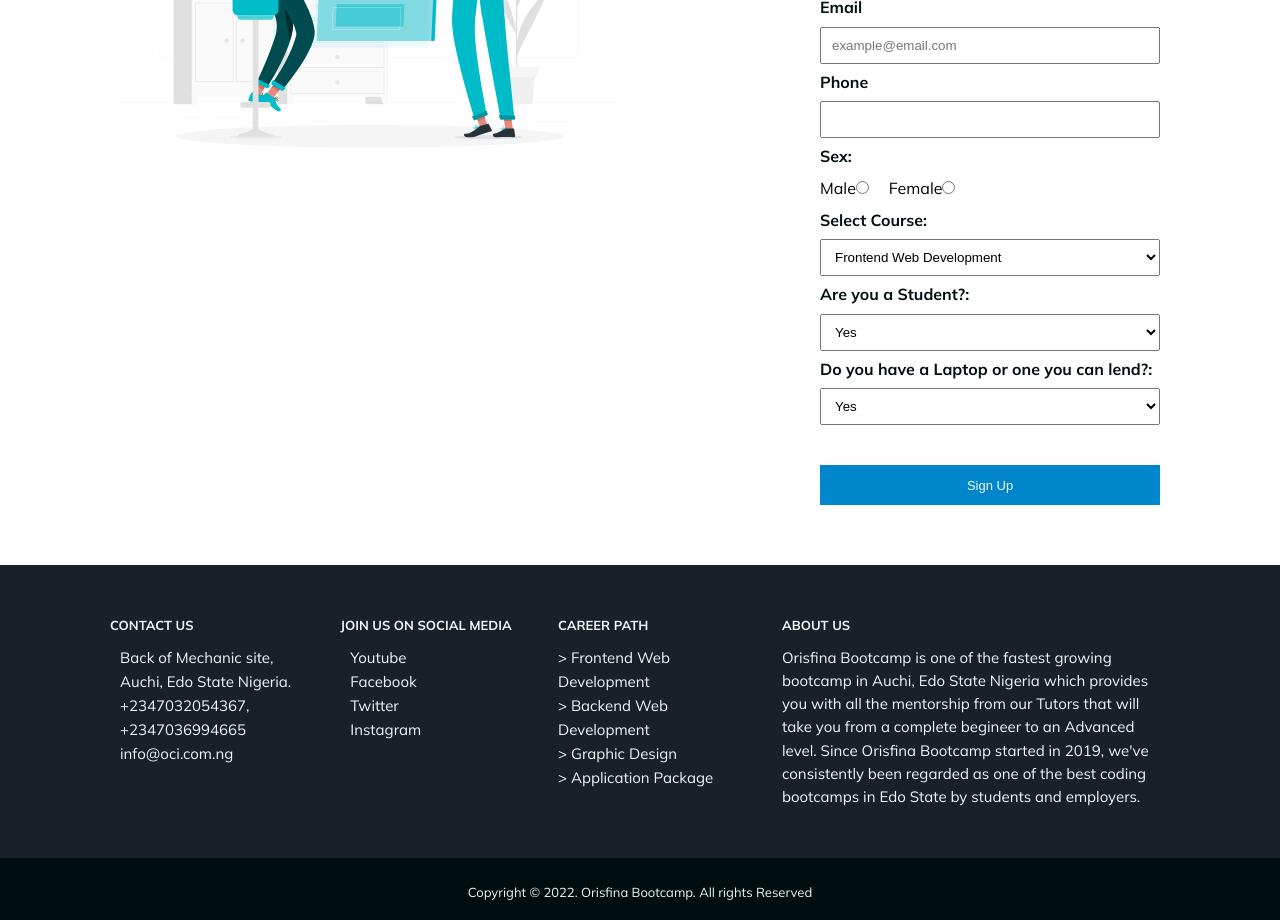
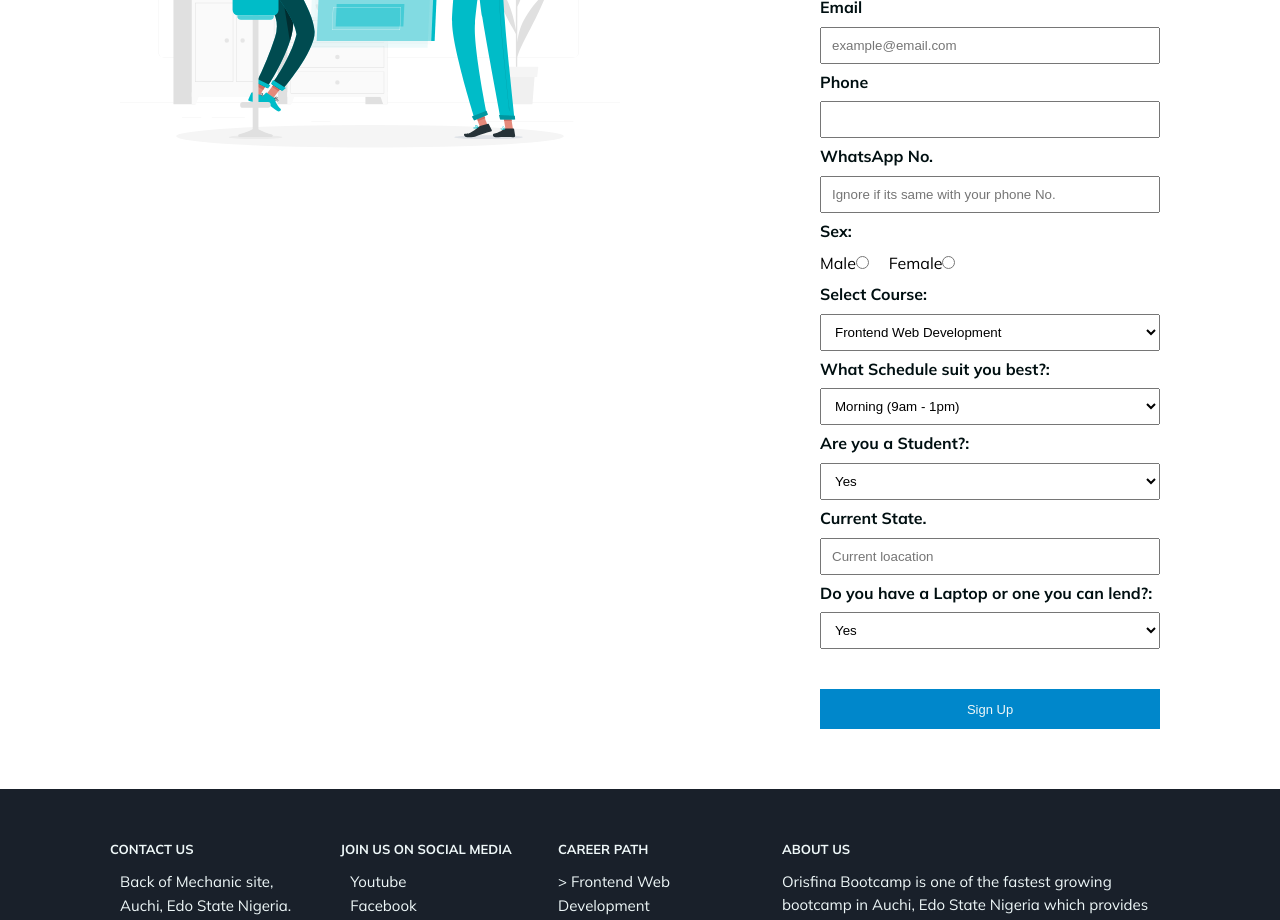
Before and after one commit to Orisfina/orisfina-bootcamp-v2, a Next.js app: page /register in a window 1280 px wide. Shown: the part 840-1760 px from the top of the page. Built offline with nearby package versions, Linux system fonts and the light colour scheme.

Commit message:
added CTA component

```diff
--- a/components/RegistrationForm.js
+++ b/components/RegistrationForm.js
@@ -1,64 +1,172 @@
-import React from 'react'
+import React from "react";
 
 export default function RegistrationForm() {
   return (
     <>
-       <form action="/success" method="post" name="Registration-Form" autoComplete='off' data-netlify="true" data-netlify-honeypot="bot-field">
+      <form
+        action="/success"
+        method="post"
+        name="Registration-Form"
+        autoComplete="off"
+        data-netlify="true"
+        data-netlify-honeypot="bot-field"
+      >
         <input type="hidden" name="form-name" value="Registration-Form" />
-                    <div className='form-group'>
-                     <label htmlFor='fName' className='form-label'> First Name  </label>
-                     <input type='text' id='fName' name='fName' className='group-field' data-type="text"  required />
+        <div className="form-group">
+          <label htmlFor="fName" className="form-label">
+            {" "}
+            First Name{" "}
+          </label>
+          <input
+            type="text"
+            id="fName"
+            name="fName"
+            className="group-field"
+            data-type="text"
+            required
+          />
         </div>
-                   <div className='form-group'>
-                     <label htmlFor='lName' className='form-label'> Last Name </label>
-                     <input type='text' id='lName' name='last-name' className='group-field' data-type="text"  required />
+        <div className="form-group">
+          <label htmlFor="lName" className="form-label">
+            {" "}
+            Last Name{" "}
+          </label>
+          <input
+            type="text"
+            id="lName"
+            name="last-name"
+            className="group-field"
+            data-type="text"
+            required
+          />
         </div>
-                   <div className='form-group'>
-                     <label className='form-label' htmlFor='email' name='email'> Email </label>
-                     <input type='email' name='email' className='group-field' placeholder="example@email.com" id='email' data-type="text"  required />
+        <div className="form-group">
+          <label className="form-label" htmlFor="email" name="email">
+            {" "}
+            Email{" "}
+          </label>
+          <input
+            type="email"
+            name="email"
+            className="group-field"
+            placeholder="example@email.com"
+            id="email"
+            data-type="text"
+            required
+          />
         </div>
 
-                   <div className='form-group'>
-                     <label className='form-label' htmlFor='phone'> Phone </label>
-                     <input type='tel' name='phone' className='group-field' data-type="text"  required />
+        <div className="form-group">
+          <label className="form-label" htmlFor="phone">
+            {" "}
+            Phone{" "}
+          </label>
+          <input
+            type="tel"
+            name="phone"
+            className="group-field"
+            data-type="text"
+            required
+          />
         </div>
-                   <div className='form-group'>
-                          <label className='form-label' htmlFor='sex'> Sex:</label>
+        <div className="form-group">
+          <label className="form-label" htmlFor="whatsApp_no">
+            {" "}
+            WhatsApp No.{" "}
+          </label>
+          <input
+            type="tel"
+            placeholder="Ignore if its same with your phone No."
+            name="whatsApp_no"
+            className="group-field"
+            data-type="text"
+          />
+        </div>
+        <div className="form-group">
+          <label className="form-label" htmlFor="sex">
+            {" "}
+            Sex:
+          </label>
           <label htmlFor="male">Male</label>
           <input type="radio" id="male" name="sex" value="Male" />
-                          <label htmlFor="css" className='ml-s'>Female</label>
-                          <input type="radio" id="female" name="sex" value='Female' />
+          <label htmlFor="css" className="ml-s">
+            Female
+          </label>
+          <input type="radio" id="female" name="sex" value="Female" />
         </div>
-                   <div className='form-group'>
-                        <label className='form-label' htmlFor='courses'>Select Course:</label>
-                          <select name="courses" id="courses">
-                          <option value="Frontend Web Development">Frontend Web Development</option>
-                          <option value="Backend Web Development">Backend Web Development</option>
-                          <option value="Full-stack Development">Full-Stack Development</option>
+        <div className="form-group">
+          <label className="form-label" htmlFor="courses">
+            Select Course:
+          </label>
+          <select name="courses" id="courses" required>
+            <option value="Frontend Web Development">
+              Frontend Web Development
+            </option>
+            <option value="Backend Web Development">
+              Backend Web Development
+            </option>
+            <option value="Full-stack Development">
+              Full-Stack Development
+            </option>
             <option value="Graphics Design">Graphics Design</option>
             <option value="Application Package">Application Package</option>
-                          <option value="Mobile App Development">Mobile App Development</option>
+            <option value="Mobile App Development">
+              Mobile App Development
+            </option>
             <option value="Mobile App Development">Hardware Engineering</option>
           </select>
         </div>
-                   <div className='form-group'>
-                        <label className='form-label' htmlFor='student-status'>Are you a Student?:</label>
+
+        <div className="form-group">
+          <label className="form-label" htmlFor="lecture_schedule">
+            What Schedule suit you best?:
+          </label>
+          <select name="lecture_schedule" id="lecture_schedule">
+            <option value="morning">Morning (9am - 1pm) </option>
+            <option value="evening">Evening (3pm - 6pm) </option>
+            <option value="night">Night (7pm - 9:30pm) </option>
+          </select>
+        </div>
+        <div className="form-group">
+          <label className="form-label" htmlFor="student-status">
+            Are you a Student?:
+          </label>
           <select name="student-status" id="student-status">
             <option value="Yes">Yes</option>
             <option value="No">No</option>
           </select>
         </div>
-                   <div className='form-group'>
-                        <label className='form-label' htmlFor='haveLaptop'>Do you have a Laptop or one you can lend?:</label>
+        <div className="form-group">
+          <label className="form-label" htmlFor="current_state">
+            {" "}
+            Current State.{" "}
+          </label>
+          <input
+            type="text"
+            placeholder="Current loacation"
+            name="current_state"
+            className="group-field"
+            data-type="text"
+            required
+          />
+        </div>
+        <div className="form-group">
+          <label className="form-label" htmlFor="haveLaptop">
+            Do you have a Laptop or one you can lend?:
+          </label>
           <select name="haveLaptop" id="haveLaptop">
             <option value="Yes">Yes</option>
             <option value="No">No</option>
           </select>
         </div>
-                   <div className='form-group'>
-                        <input type='submit' className='btn btn_signup mt-m' value='Sign Up' />
+        <div className="form-group">
+          <input
+            type="submit"
+            className="btn btn_signup mt-m"
+            value="Sign Up"
+          />
         </div>
       </form>
     </>
-  )
+  );
 }
```
Also changed, not shown: pages/about.tsx (+2 -8 lines), pages/courses.tsx (+8 -14 lines), pages/index.tsx (+9 -7 lines), pages/testimonial.tsx (+2 -8 lines). Lines whose indentation alone changed are shown as unchanged.
